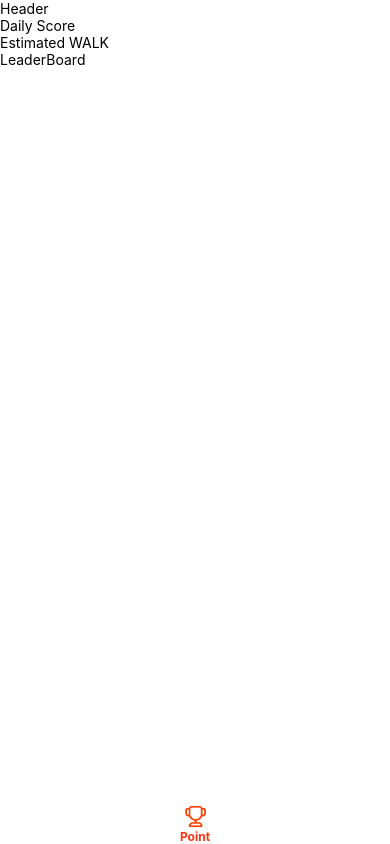
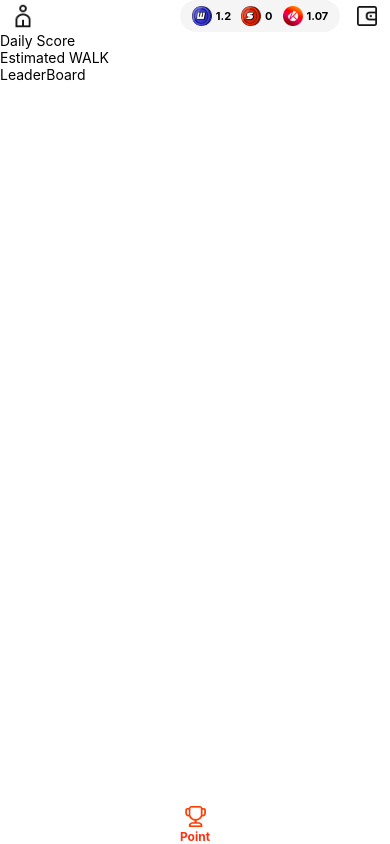
Before and after one commit to losajjang/proground-assignment-Travis, a React Native app: screen / in a window 390 px wide. Built offline with nearby package versions, Linux system fonts and the light colour scheme.

Commit message:
feat: header 개발

```diff
--- a/src/components/point/Header.tsx
+++ b/src/components/point/Header.tsx
@@ -1,12 +1,67 @@
 import React from 'react';
-import {Text, View} from 'react-native';
+import {Image, StyleSheet, Text, View} from 'react-native';
+import {UserProfile, Cnk, Grnd, Klay, Wallet} from '../../assets/images/index';
 
 const Header = () => {
   return (
-    <View>
-      <Text>Header</Text>
+    <View style={styles.container}>
+      <Image style={styles.userProfileImage} source={UserProfile} />
+      <View style={styles.rewardContainer}>
+        <Image style={styles.rewardImageFirstChild} source={Cnk} />
+        <Text style={styles.rewardText}>1.2</Text>
+        <Image style={styles.rewardImageOtherChild} source={Grnd} />
+        <Text style={styles.rewardText}>0</Text>
+        <Image style={styles.rewardImageOtherChild} source={Klay} />
+        <Text style={styles.rewardText}>1.07</Text>
+      </View>
+      <Image style={styles.walletImage} source={Wallet} />
     </View>
   );
 };
 
+const styles = StyleSheet.create({
+  container: {
+    display: 'flex',
+    flexDirection: 'row',
+    alignItems: 'center',
+    justifyContent: 'space-between',
+  },
+  userProfileImage: {
+    width: 30,
+    height: 30,
+    left: 8,
+    marginRight: 130,
+  },
+  rewardContainer: {
+    flexDirection: 'row',
+    alignItems: 'center',
+    justifyContent: 'flex-end',
+    backgroundColor: '#f5f5f5',
+    paddingVertical: 6,
+    paddingHorizontal: 12,
+    borderRadius: 100,
+  },
+  rewardImageFirstChild: {
+    width: 20,
+    height: 20,
+    marginLeft: 0,
+    marginRight: 4,
+  },
+  rewardImageOtherChild: {
+    width: 20,
+    height: 20,
+    marginLeft: 10,
+    marginRight: 4,
+  },
+  rewardText: {
+    fontWeight: 'bold',
+    fontSize: 11,
+  },
+  walletImage: {
+    width: 30,
+    height: 30,
+    right: 8,
+  },
+});
+
 export default Header;
--- a/src/pages/point/Point.tsx
+++ b/src/pages/point/Point.tsx
@@ -9,9 +9,11 @@ import {
 import {ScrollView, SafeAreaView, View} from 'react-native';
 
 export type componentType = {
+  Header: undefined;
   DailyScore: undefined;
   EstimatedWalk: undefined;
   LeaderBoard: undefined;
+  Footer: undefined;
 };
 
 const UserInfo = () => {
```
